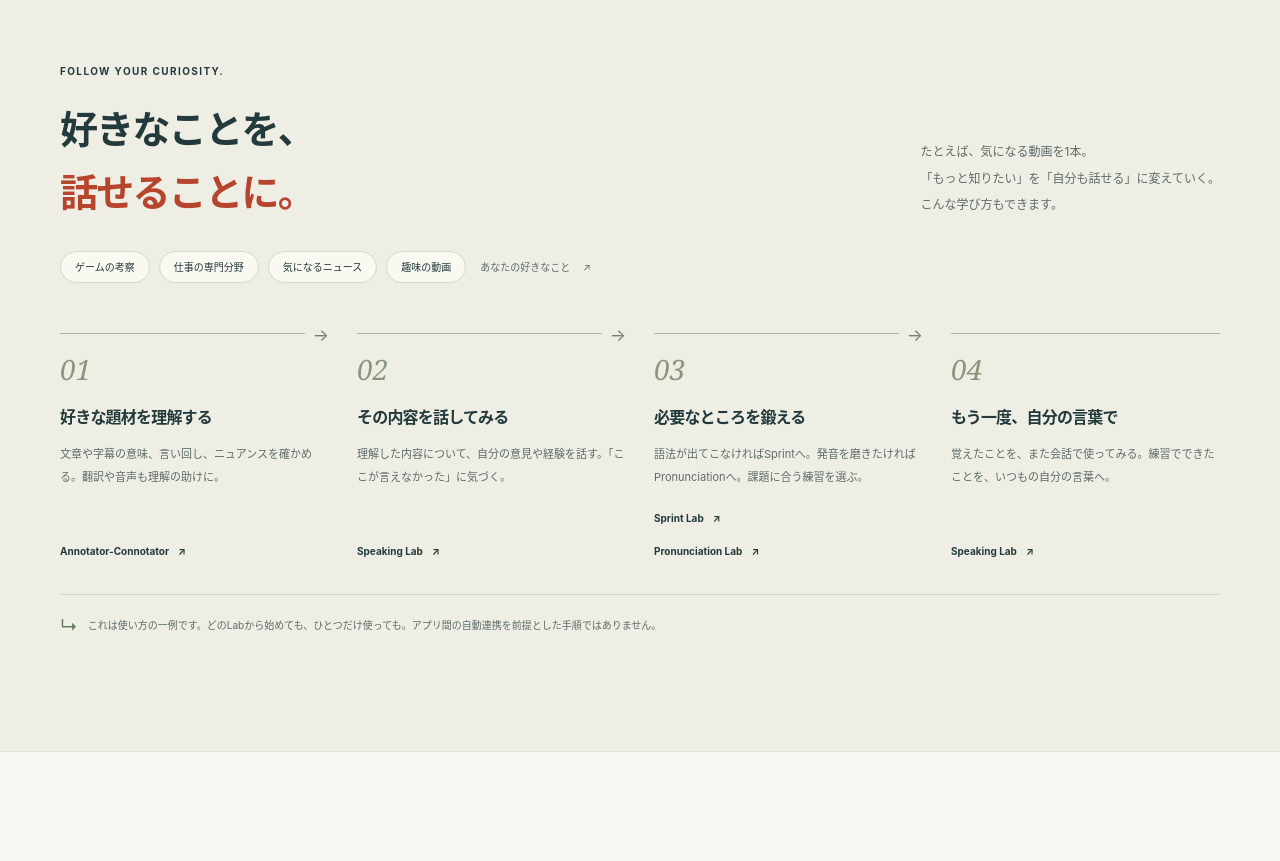
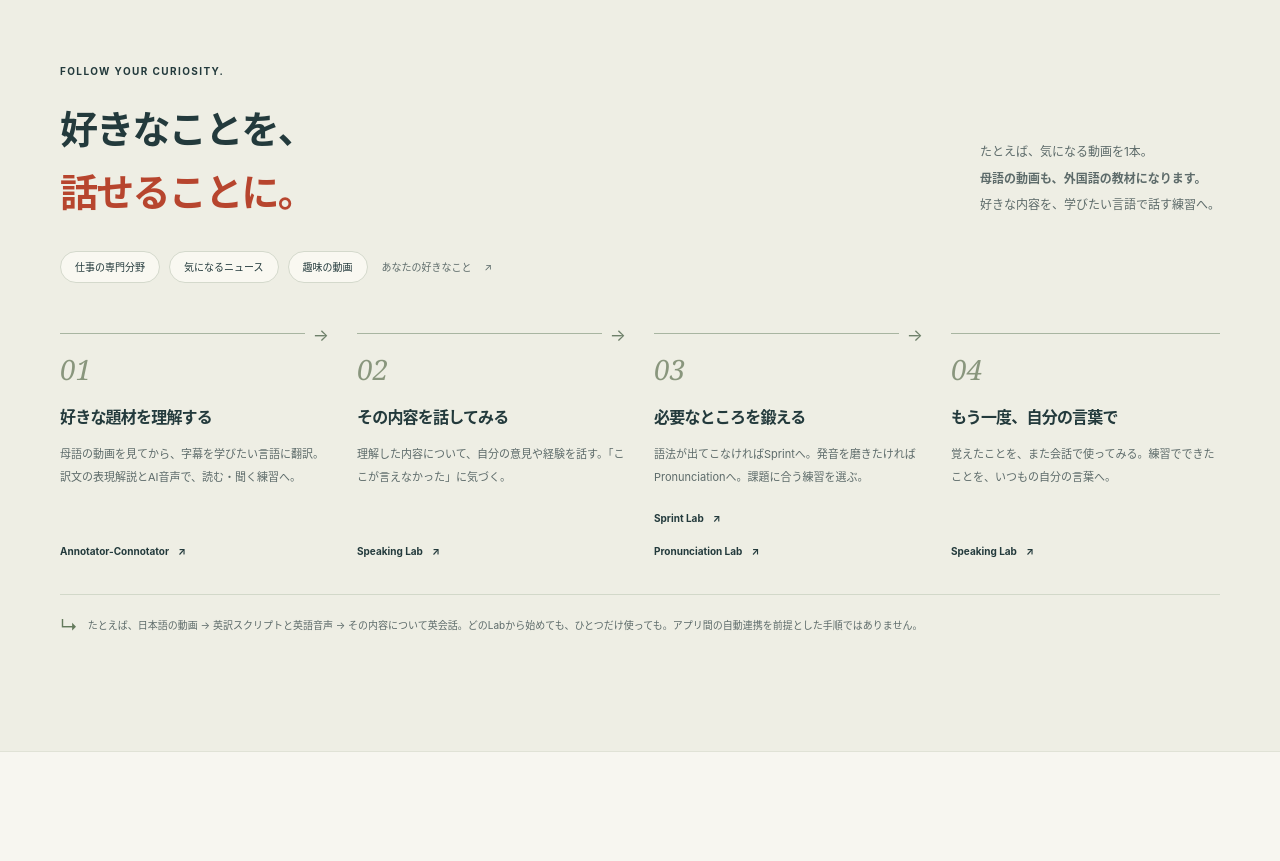
Before and after one commit to yamaizumiminoru/apps-landpage, a website: page index.html in a window 1280 px wide. Shown: the part 4880-5741 px from the top of the page. Drawn offline with Linux system fonts and the light colour scheme.

Commit message:
fix: remove game topic and highlight native-language video learning

```diff
--- a/index.html
+++ b/index.html
@@ -188,15 +188,15 @@
     <section class="journey-section section-space" id="journey" aria-labelledby="journey-title">
       <div class="container">
         <p class="eyebrow">FOLLOW YOUR CURIOSITY.</p>
-        <div class="section-heading"><h2 id="journey-title">好きなことを、<br><span class="accent-word">話せることに。</span></h2><p>たとえば、気になる動画を1本。<br>「もっと知りたい」を「自分も話せる」に変えていく。<br>こんな学び方もできます。</p></div>
-        <div class="topic-tags" aria-label="題材の例"><span>ゲームの考察</span><span>仕事の専門分野</span><span>気になるニュース</span><span>趣味の動画</span><span class="topic-tag-open">あなたの好きなこと <span aria-hidden="true">↗</span></span></div>
+        <div class="section-heading"><h2 id="journey-title">好きなことを、<br><span class="accent-word">話せることに。</span></h2><p>たとえば、気になる動画を1本。<br><strong>母語の動画も、外国語の教材になります。</strong><br>好きな内容を、学びたい言語で話す練習へ。</p></div>
+        <div class="topic-tags" aria-label="題材の例"><span>仕事の専門分野</span><span>気になるニュース</span><span>趣味の動画</span><span class="topic-tag-open">あなたの好きなこと <span aria-hidden="true">↗</span></span></div>
         <ol class="journey-steps">
-          <li><span class="step-number">01</span><h3>好きな題材を理解する</h3><p>文章や字幕の意味、言い回し、ニュアンスを確かめる。翻訳や音声も理解の助けに。</p><a href="#annotator">Annotator-Connotator <span aria-hidden="true">↗</span></a></li>
+          <li><span class="step-number">01</span><h3>好きな題材を理解する</h3><p>母語の動画を見てから、字幕を学びたい言語に翻訳。訳文の表現解説とAI音声で、読む・聞く練習へ。</p><a href="#annotator">Annotator-Connotator <span aria-hidden="true">↗</span></a></li>
           <li><span class="step-number">02</span><h3>その内容を話してみる</h3><p>理解した内容について、自分の意見や経験を話す。「ここが言えなかった」に気づく。</p><a href="#speaking">Speaking Lab <span aria-hidden="true">↗</span></a></li>
           <li><span class="step-number">03</span><h3>必要なところを鍛える</h3><p>語法が出てこなければSprintへ。発音を磨きたければPronunciationへ。課題に合う練習を選ぶ。</p><div class="step-links"><a href="#sprint">Sprint Lab <span aria-hidden="true">↗</span></a><a href="#pronunciation">Pronunciation Lab <span aria-hidden="true">↗</span></a></div></li>
           <li><span class="step-number">04</span><h3>もう一度、自分の言葉で</h3><p>覚えたことを、また会話で使ってみる。練習でできたことを、いつもの自分の言葉へ。</p><a href="#speaking">Speaking Lab <span aria-hidden="true">↗</span></a></li>
         </ol>
-        <p class="journey-note"><span aria-hidden="true">↳</span> これは使い方の一例です。どのLabから始めても、ひとつだけ使っても。アプリ間の自動連携を前提とした手順ではありません。</p>
+        <p class="journey-note"><span aria-hidden="true">↳</span> たとえば、日本語の動画 → 英訳スクリプトと英語音声 → その内容について英会話。どのLabから始めても、ひとつだけ使っても。アプリ間の自動連携を前提とした手順ではありません。</p>
       </div>
     </section>
 
```
